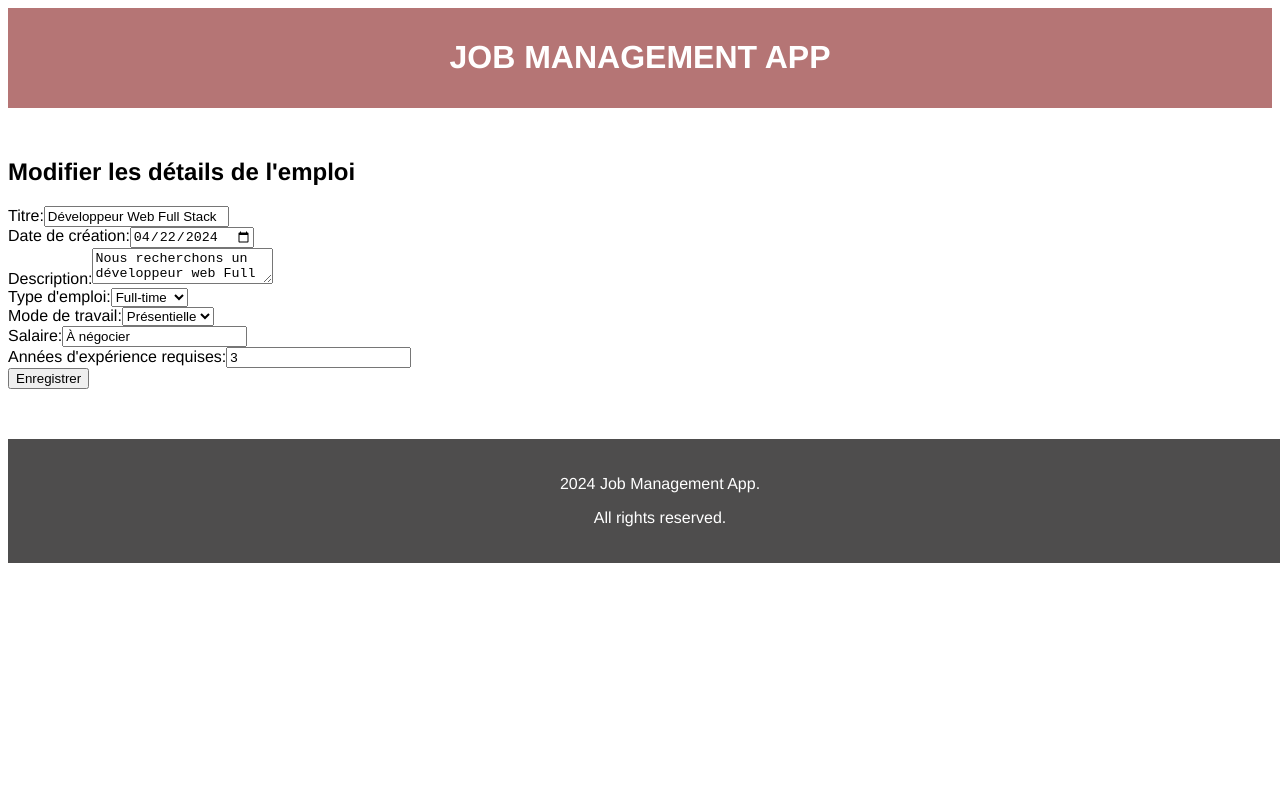
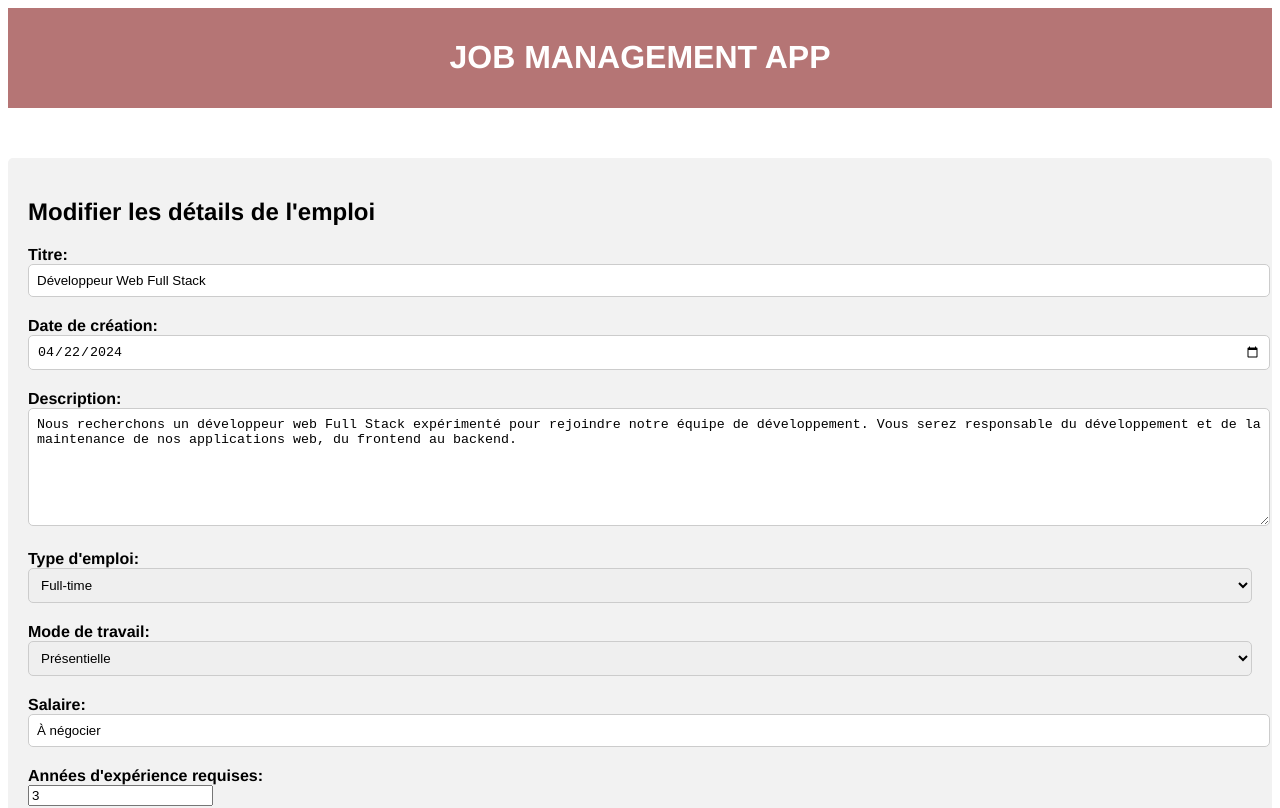
Before and after one commit to malakkbl/Job-Management-App, a Vue app: page /job/1/edit-job in a window 1280 px wide. Shown: the top 808 px of the page. Built offline with nearby package versions, Linux system fonts and the light colour scheme.

Commit message:
style done

```diff
--- a/src/components/AddJob.vue
+++ b/src/components/AddJob.vue
@@ -1,12 +1,12 @@
 <template>
-  <div>
+  <div class="add-job-form">
     <h2>Ajouter un nouvel emploi</h2>
     <form @submit.prevent="saveNewJob">
-      <div>
+      <div class="form-group">
         <label for="titre">Titre:</label>
         <input type="text" id="titre" v-model="newJob.titre" required />
       </div>
-      <div>
+      <div class="form-group">
         <label for="description">Description:</label>
         <textarea
           id="description"
@@ -14,11 +14,11 @@
           required
         ></textarea>
       </div>
-      <div>
+      <div class="form-group">
         <label for="salaire">Salaire:</label>
         <input type="text" id="salaire" v-model="newJob.salaire" required />
       </div>
-      <div>
+      <div class="form-group">
         <label for="date_creation">Date de création:</label>
         <input
           type="date"
@@ -27,21 +27,21 @@
           required
         />
       </div>
-      <div>
+      <div class="form-group">
         <label for="type_emploi">Type d'emploi:</label>
         <select id="type_emploi" v-model="newJob.type_emploi" required>
           <option value="Full-time">Full-time</option>
           <option value="Part-time">Part-time</option>
         </select>
       </div>
-      <div>
+      <div class="form-group">
         <label for="mode_travail">Mode de travail:</label>
         <select id="mode_travail" v-model="newJob.mode_travail" required>
           <option value="Présentielle">Présentielle</option>
           <option value="À distance">À distance</option>
         </select>
       </div>
-      <div>
+      <div class="form-group">
         <label for="annees_experience_requises"
           >Années d'expérience requises:</label
         >
@@ -57,6 +57,7 @@
     </form>
   </div>
 </template>
+
 
 <script>
 import jsonData from "../assets/TP-Jobs-app.json";
@@ -100,4 +101,51 @@ export default {
 };
 </script>
 
-<style></style>
+<style>
+.add-job-form {
+  padding: 20px;
+  background-color: #f2f2f2;
+  border-radius: 5px;
+}
+
+.add-job-form h2 {
+  font-size: 24px;
+  margin-bottom: 20px;
+}
+
+.form-group {
+  margin-bottom: 20px;
+}
+
+.form-group label {
+  display: block;
+  font-weight: bold;
+}
+
+.form-group input[type="text"],
+.form-group input[type="date"],
+.form-group select,
+.form-group textarea {
+  width: 100%;
+  padding: 8px;
+  border-radius: 5px;
+  border: 1px solid #ccc;
+}
+
+.form-group textarea {
+  height: 100px;
+}
+
+.form-group button {
+  background-color: #b57575;
+  color: white;
+  border: none;
+  border-radius: 5px;
+  padding: 10px 20px;
+  cursor: pointer;
+}
+
+.form-group button:hover {
+  background-color:#b57575;
+}
+</style>
--- a/src/components/EditJob.vue
+++ b/src/components/EditJob.vue
@@ -1,38 +1,38 @@
 <template>
-    <div>
+  <div class="edit-job-form">
     <h2>Modifier les détails de l'emploi</h2>
     <form @submit.prevent="saveChanges">
-        <div>
+      <div class="form-group">
         <label for="titre">Titre:</label>
         <input type="text" id="titre" v-model="editedJob.titre" required>
       </div>
-        <div>
+      <div class="form-group">
         <label for="date_creation">Date de création:</label>
         <input type="date" id="date_creation" v-model="editedJob.date_creation" required>
       </div>
-        <div>
+      <div class="form-group">
         <label for="description">Description:</label>
         <textarea id="description" v-model="editedJob.description" required></textarea>
       </div>
-        <div>
+      <div class="form-group">
         <label for="type_emploi">Type d'emploi:</label>
         <select id="type_emploi" v-model="editedJob.type_emploi" required>
           <option value="Full-time">Full-time</option>
           <option value="Part-time">Part-time</option>
         </select>
       </div>
-        <div>
+      <div class="form-group">
         <label for="mode_travail">Mode de travail:</label>
         <select id="mode_travail" v-model="editedJob.mode_travail" required>
           <option value="Présentielle">Présentielle</option>
           <option value="À distance">À distance</option>
         </select>
       </div>
-        <div>
+      <div class="form-group">
         <label for="salaire">Salaire:</label>
         <input type="text" id="salaire" v-model="editedJob.salaire" required>
       </div>
-        <div>
+      <div class="form-group">
         <label for="annees_experience_requises">Années d'expérience requises:</label>
         <input type="number" id="annees_experience_requises" v-model="editedJob.annees_experience_requises" required>
       </div>
@@ -41,6 +41,7 @@
     </form>
   </div>
 </template>
+
 
   <script>
   import jsonData from "@/assets/TP-Jobs-app.json";
@@ -68,4 +69,51 @@
   };
   </script>
 
-  <style></style>
+  <style>
+.edit-job-form {
+  padding: 20px;
+  background-color: #f2f2f2;
+  border-radius: 5px;
+}
+
+.edit-job-form h2 {
+  font-size: 24px;
+  margin-bottom: 20px;
+}
+
+.form-group {
+  margin-bottom: 20px;
+}
+
+.form-group label {
+  display: block;
+  font-weight: bold;
+}
+
+.form-group input[type="text"],
+.form-group input[type="date"],
+.form-group select,
+.form-group textarea {
+  width: 100%;
+  padding: 8px;
+  border-radius: 5px;
+  border: 1px solid #ccc;
+}
+
+.form-group textarea {
+  height: 100px;
+}
+
+.form-group button {
+  background-color: #b57575;
+  color: white;
+  border: none;
+  border-radius: 5px;
+  padding: 10px 20px;
+  cursor: pointer;
+}
+
+.form-group button:hover {
+  background-color: #b57575;
+}
+</style>
```
Lines whose indentation alone changed are shown as unchanged.
